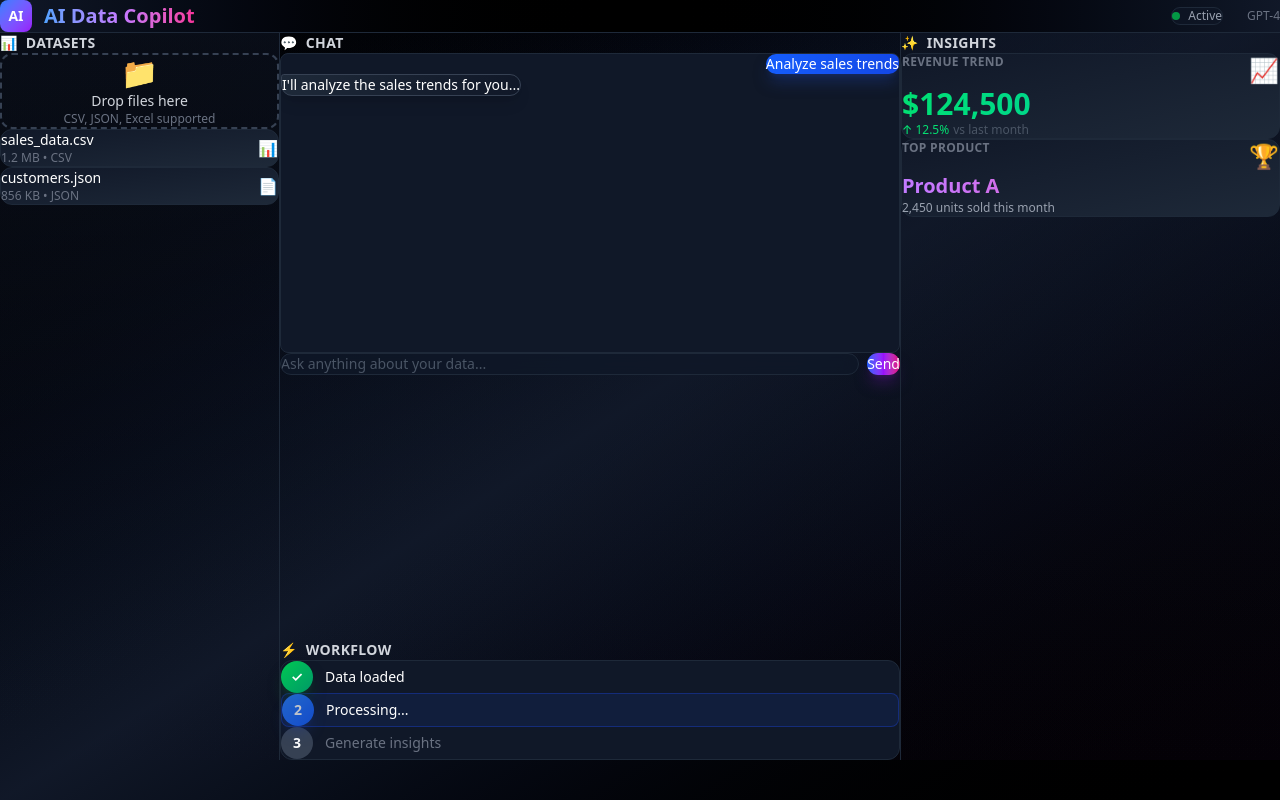
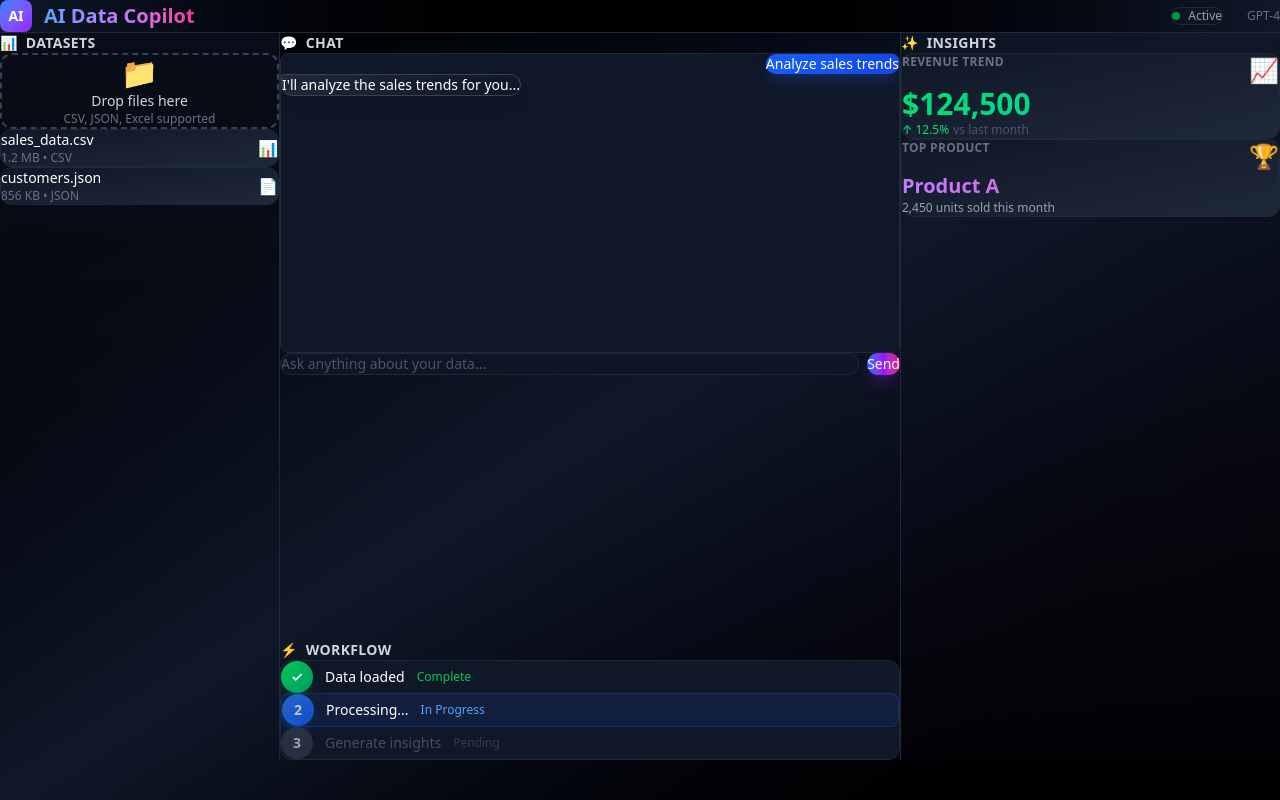
Before and after one commit to Prajwal0422/AI-Copilot-for-Data-Analysis, a Next.js app in the folder frontend/: page / in a window 1280 px wide. Built offline with nearby package versions, Linux system fonts and the light colour scheme.

Commit message:
feat: add status labels to workflow steps

```diff
--- a/frontend/app/page.tsx
+++ b/frontend/app/page.tsx
@@ -110,17 +110,20 @@ export default function Home() {
             </h2>
             <div className="bg-gray-900 rounded-xl border border-gray-800 p-4">
               <div className="space-y-3">
-                <div className="flex items-center gap-3 p-2 rounded-lg hover:bg-gray-800 transition-colors">
+                <div className="flex items-center gap-3 p-2 rounded-lg hover:bg-gray-800 transition-colors cursor-pointer">
                   <div className="w-8 h-8 rounded-full bg-gradient-to-br from-green-500 to-emerald-600 flex items-center justify-center text-sm font-semibold shadow-lg shadow-green-900/50">✓</div>
                   <div className="text-sm font-medium">Data loaded</div>
+                  <div className="ml-auto text-xs text-green-500">Complete</div>
                 </div>
-                <div className="flex items-center gap-3 p-2 rounded-lg bg-blue-900/20 border border-blue-800/50">
+                <div className="flex items-center gap-3 p-2 rounded-lg bg-blue-900/20 border border-blue-800/50 cursor-pointer">
                   <div className="w-8 h-8 rounded-full bg-gradient-to-br from-blue-500 to-blue-600 flex items-center justify-center text-sm font-semibold shadow-lg shadow-blue-900/50 animate-pulse">2</div>
                   <div className="text-sm font-medium">Processing...</div>
+                  <div className="ml-auto text-xs text-blue-400">In Progress</div>
                 </div>
-                <div className="flex items-center gap-3 p-2 rounded-lg hover:bg-gray-800 transition-colors">
+                <div className="flex items-center gap-3 p-2 rounded-lg hover:bg-gray-800 transition-colors cursor-pointer opacity-60">
                   <div className="w-8 h-8 rounded-full bg-gray-700 flex items-center justify-center text-sm font-semibold">3</div>
                   <div className="text-sm text-gray-500">Generate insights</div>
+                  <div className="ml-auto text-xs text-gray-600">Pending</div>
                 </div>
               </div>
             </div>
```
